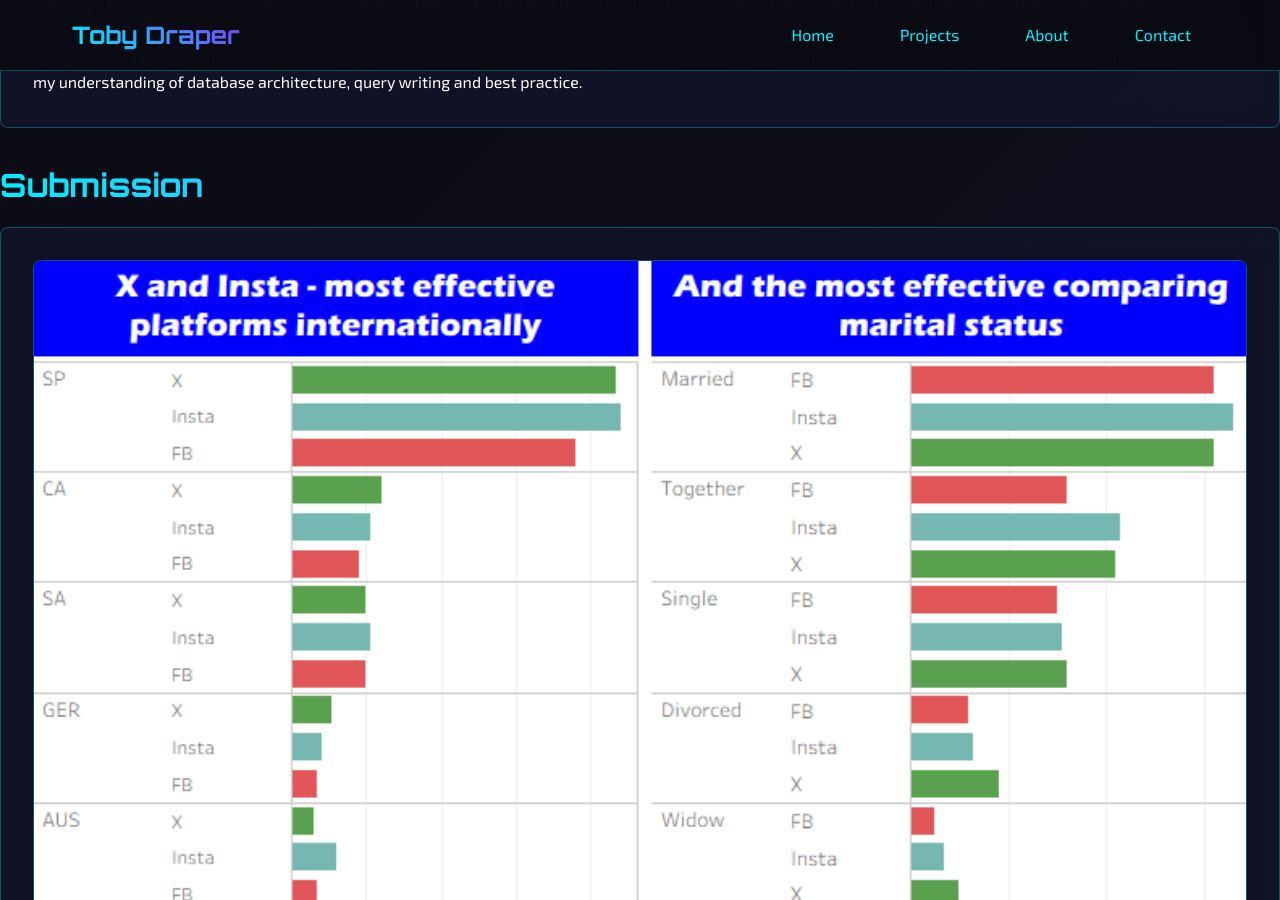
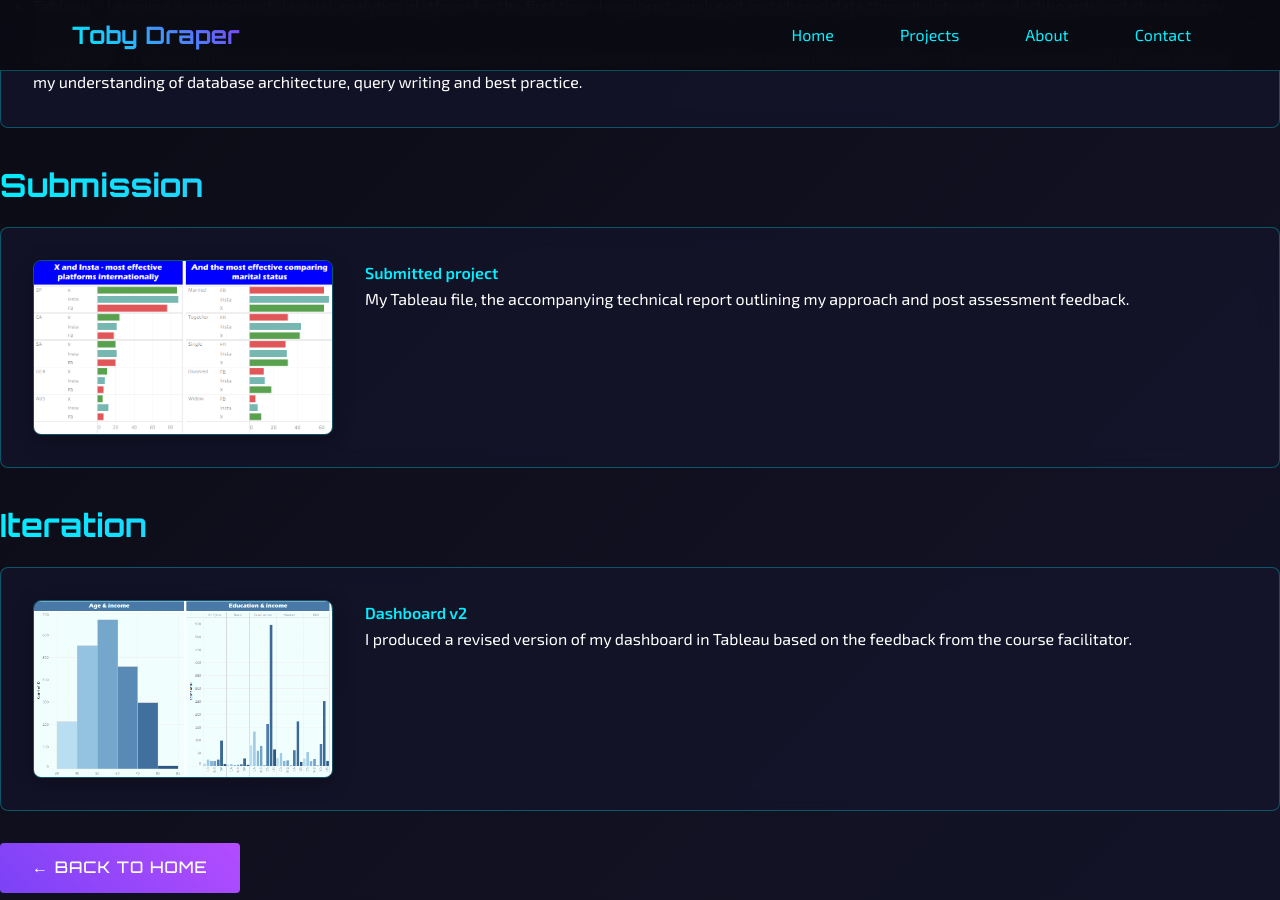
Before and after one commit to drapertoby/portfolio-toby-draper, a Jekyll site: the page built from course1_intro.md, in a window 1280 px wide and 900 px high, scrolled down 434 px. Built offline with Jekyll 4.4.1, drawn with Linux system fonts in a browser that asks for light colours.

Commit message:
Update course1_intro.md
no more massive images!!

```diff
--- a/course1_intro.md
+++ b/course1_intro.md
@@ -23,8 +23,8 @@ permalink: /course1_intro/
 ## Submission
 
 <div class="card">
-  <div class="project-layout">
-    <div class="image-container">
+  <div style="display: flex; align-items: start; gap: 2rem;">
+    <div class="image-container" style="flex: 0 0 300px;">
       <img src="/portfolio-toby-draper/images/submission.png" alt="Submission" />
     </div>
     <div class="project-info">
@@ -35,10 +35,9 @@ permalink: /course1_intro/
 </div>
 
 ## Iteration
-
 <div class="card">
-  <div class="project-layout">
-    <div class="image-container">
+  <div style="display: flex; align-items: start; gap: 2rem;">
+    <div class="image-container" style="flex: 0 0 300px;">
       <img src="/portfolio-toby-draper/images/version2.png" alt="Iteration" />
     </div>
     <div class="project-info">
```
